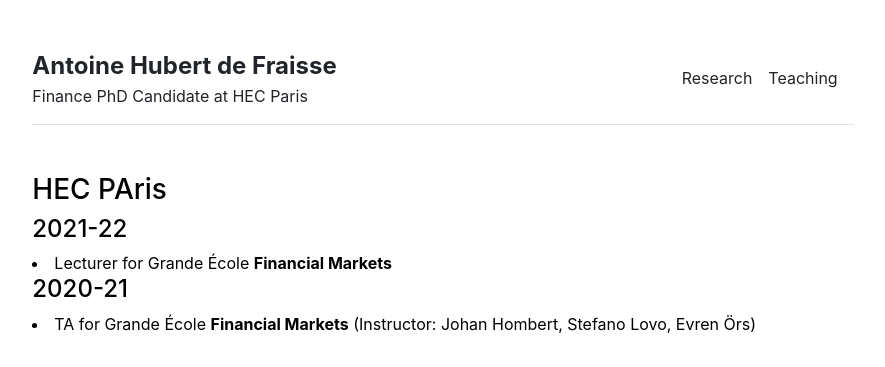
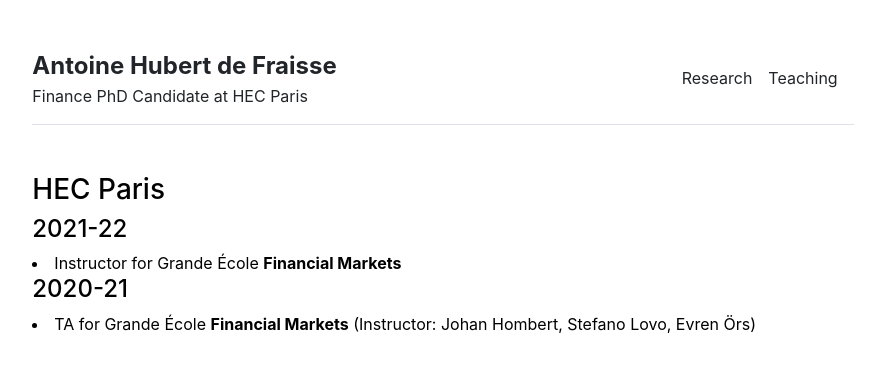
Before and after one commit to antoinehubertdefraisse/antoinehubertdefraisse.github.io, a Jekyll site: the page built from courses.md, in a window 1280 px wide. Shown: the top 367 px of the page, without its empty margins (197-1082 px from the left). Built offline with Jekyll 4.4.1, drawn with Linux system fonts in a browser that asks for light colours.

Commit message:
Update courses.html

```diff
--- a/_layouts/courses.html
+++ b/_layouts/courses.html
@@ -2,11 +2,11 @@
 layout: default
 ---
 
-<h3> HEC PAris </h3>
+<h3> HEC Paris </h3>
 
 <h4> 2021-22 </h4>
 <ui>
-  <li> Lecturer for Grande École <b>Financial Markets</b></li>
+  <li> Instructor for Grande École <b>Financial Markets</b></li>
 </ui>
 
 <h4> 2020-21 </h4>
```
